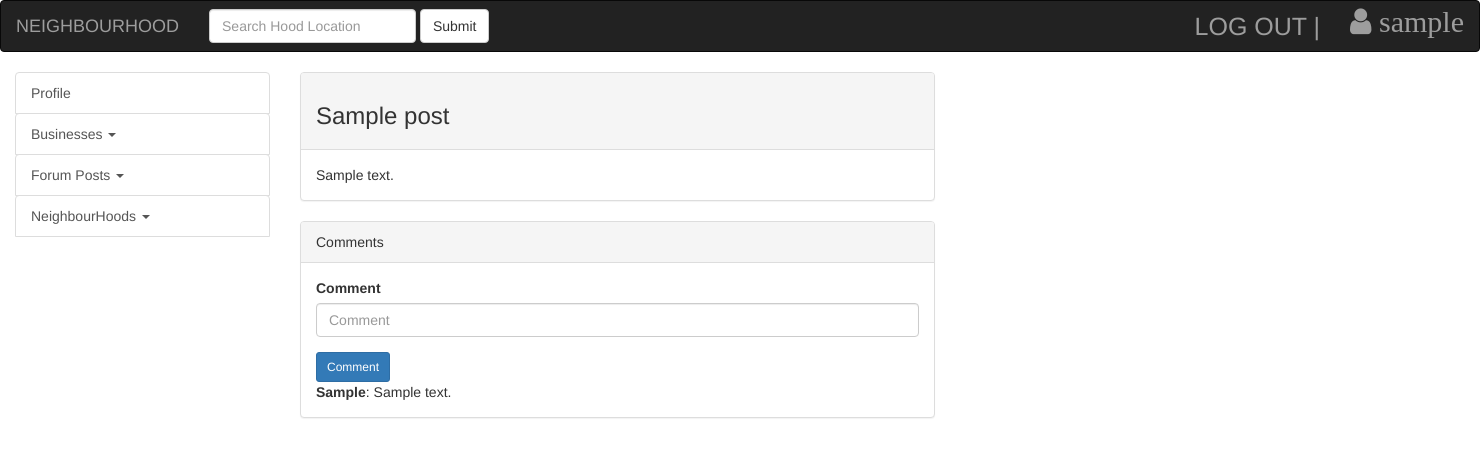
After one commit to MichelAtieno/Neighbourhood, a Django app: page /singlePost/1 in a window 1480 px wide. The commit adds this page. Shown: the top 457 px of the page. Run offline with Django 3.2, Linux system fonts and the light colour scheme; a user stored in the database is signed in; tables that the repository leaves empty hold one stand-in row (values such as "Sample post"); some libraries are stand-ins or nearby versions.

Commit message:
Able to make a post and comment on post

```diff
--- a/app/forms.py
+++ b/app/forms.py
@@ -1,9 +1,19 @@
 from django import forms
 from django.contrib.auth.forms import UserCreationForm
 from django.contrib.auth.models import User
-from .models import Neighbourhood
+from .models import Neighbourhood, Posts, Comment
 
 class HoodForm(forms.ModelForm):
     class Meta:
         model = Neighbourhood
         fields = ['hood_name','hood_description', 'hood_location', 'hood_count']
+
+class HoodPostForm(forms.ModelForm):
+    class Meta:
+        model = Posts
+        fields = ['title', 'body']
+
+class CommentForm(forms.ModelForm):
+    class Meta:
+        model =Comment
+        fields = ['comment']
--- a/app/models.py
+++ b/app/models.py
@@ -61,11 +61,11 @@ class UserProfile(models.Model):
     def __str__(self):
         return self.user
 
-@receiver(post_save, sender=User)
-def update_user_profile(sender, instance, created, **kwargs):
-    if created:
-        UserProfile.objects.create(user=instance)
-    instance.profile.save()
+# @receiver(post_save, sender=User)
+# def update_user_profile(sender, instance, created, **kwargs):
+#     if created:
+#         UserProfile.objects.create(user=instance)
+#     instance.profile.save()
 
 class Join(models.Model):
     user_id = models.OneToOneField(User, on_delete=models.CASCADE)
--- a/app/templates/hood/hood.html
+++ b/app/templates/hood/hood.html
@@ -1,4 +1,5 @@
 {%extends 'base.html'%}
+{% load bootsrap3 %}
 {%block content%}
 <div class="row container" style="padding-bottom:20px">
 
--- /dev/null
+++ b/app/templates/hood/singlepost.html
@@ -0,0 +1,53 @@
+{%extends 'base.html'%}
+{%load bootstrap3%}
+{%block content%}
+
+<div class="row container" style="padding-bottom:20px">
+
+			<div class="col-md-3" style="padding-top: 0px">
+				{%if user.join%}
+                    {% include 'sidebars/hoodbar.html'%}
+				{%endif%}
+
+			</div>
+			<div class="col-md-7">
+                    {% include 'sidebars/allhoodsbar.html'%}
+				<div class="panel panel-default">
+					<div class="panel-heading">
+						<h3 class="">{{post.title.capitalize}}</h3>
+					</div>
+					<div class="panel-body">
+						{{post.body}}<br>
+
+					</div>
+				</div>
+				<div class="panel panel-default">
+					<div class="panel-heading">
+						Comments
+					</div>
+					<div class="panel-body">
+						<form action = "{% url 'singlePost' post.id %}" method = "post">
+							{%csrf_token%}
+							{% bootstrap_form form %}
+							<button type="submit" class="btn btn-primary btn-sm">Comment</button>
+
+						</form>
+						{% for comment in comments %}
+						<div class="row container">
+							<strong>{{comment.user.first_name.capitalize}}</strong>: {{comment.comment}}
+						</div>
+						{%endfor%}
+					</div>
+				</div>
+
+
+
+			</div>
+			<div class="col-md-2">
+
+			</div>
+
+</div>
+
+
+{%endblock%}
--- a/app/urls.py
+++ b/app/urls.py
@@ -11,6 +11,8 @@ urlpatterns=[
     url(r'^join/(\d+)',views.joinHood, name = 'joinHood'),
     url(r'^exitHood/(\d+)',views.exitHood, name = 'exitHood'),
     url(r'^search/$',views.search, name= 'search'),
+    url(r'^hoodPost/$',views.hoodPost, name = 'hoodPost'),
+    url(r'^singlePost/(\d+)',views.singlePost, name = 'singlePost'),
 ]
 
 if settings.DEBUG:
--- a/app/views.py
+++ b/app/views.py
@@ -3,7 +3,7 @@ from django.shortcuts import render, redirect
 from django.contrib.auth.decorators import login_required
 from django.contrib.auth.models import User
 from django.contrib import messages
-from .forms import HoodForm
+from .forms import HoodForm, HoodPostForm, CommentForm
 from .models import Neighbourhood, Business, UserProfile, Join, Posts, Comment
 
 
@@ -85,3 +85,42 @@ def search(request):
     else:
         message = 'You have not searched for any neighbourhood'
         return render(request, 'search.html', {'message':message})
+
+@login_required(login_url='/accounts/login')
+def hoodPost(request):
+	if Join.objects.filter(user_id=request.user).exists():
+		if request.method == 'POST':
+			form = HoodPostForm(request.POST)
+			if form.is_valid():
+				post = form.save(commit = False)
+				post.user = request.user
+				post.hood = request.user.join.hood_id
+				post.save()
+				return redirect('home')
+		else:
+			form = HoodPostForm()
+			return render(request, 'hood/createpost.html', {'form':form })
+	else:
+		messages.error(request, 'Error! Cannot create Post')
+		return render(request, 'home')
+
+@login_required(login_url='/accounts/login')
+def singlePost(request, postId):
+	if Join.objects.filter(user_id = request.user).exists():
+		post = Posts.objects.get(id = postId)
+		comments = Comment.objects.filter(post = postId)
+		if request.method == 'POST':
+			form = CommentForm(request.POST)
+			if form.is_valid():
+				comment = form.save(commit = False)
+				comment.user = request.user
+				comment.post = post
+				comment.save()
+				messages.success(request, 'You have made a comment successfully')
+				return redirect('home')
+		else:
+			form = CommentForm()
+		return render(request, 'hood/singlepost.html', {'post':post, 'form':form, 'comments':comments})
+	else:
+		messages.error(request, 'Join a neighbourhood to view post')
+		return redirect('home')
```
Also changed, not shown: app/templates/hood/createpost.html (added, +30 -0 lines), app/templates/hood/my_hood.html (+32 -3 lines).
